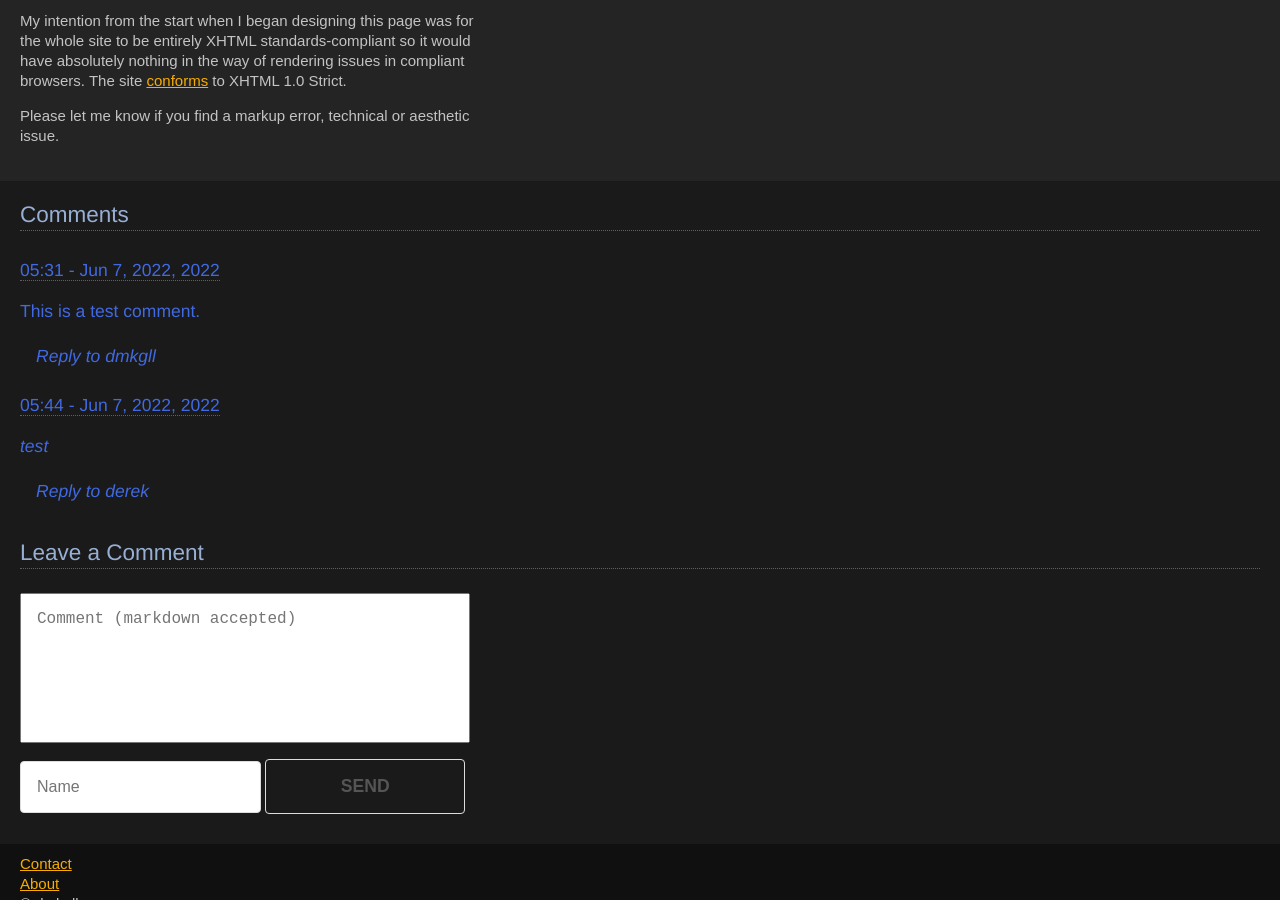
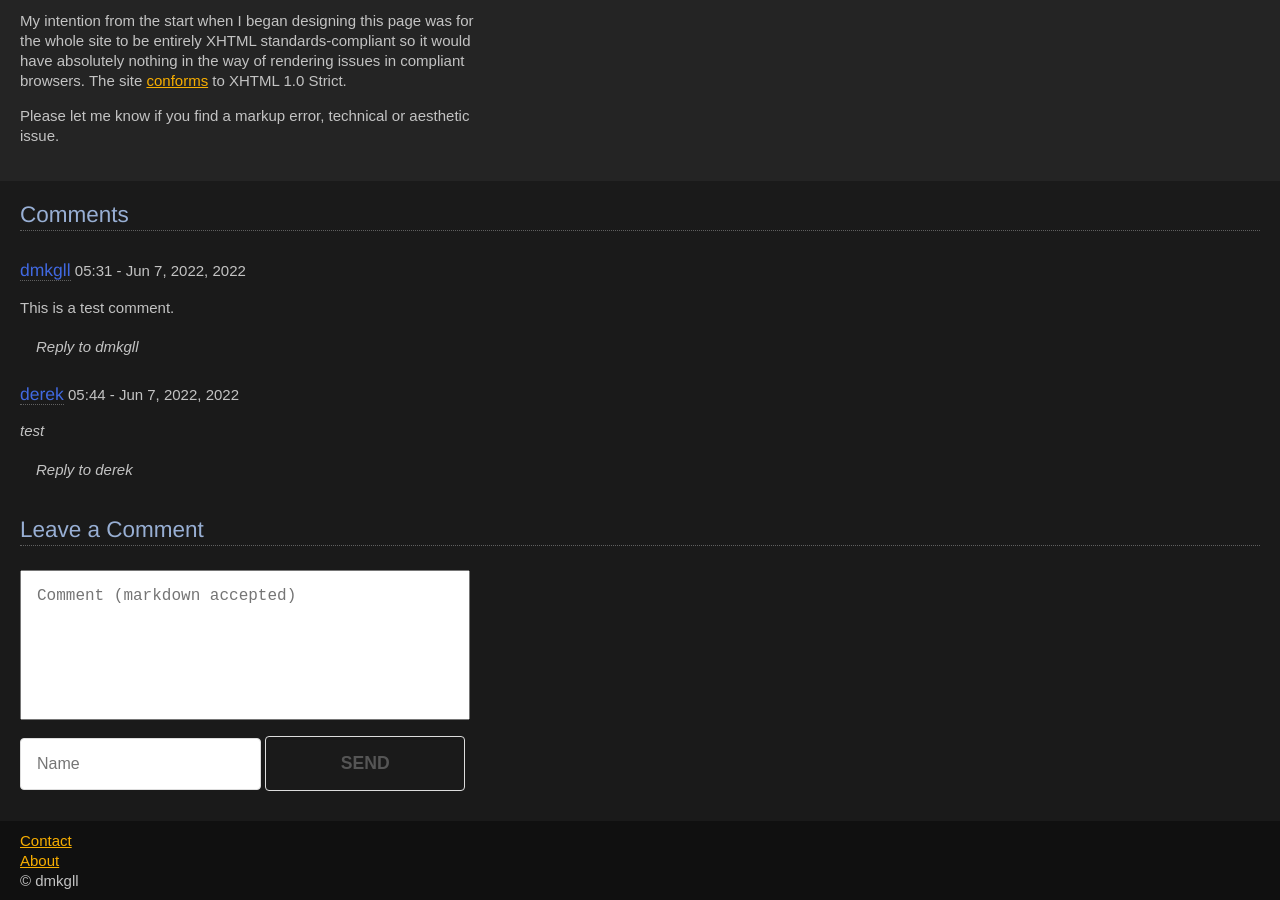
Before and after one commit to dmkgll/dmkgll, a Jekyll site: the page built from _posts/2022-06-06-test.md, in a window 1280 px wide and 900 px high, scrolled down 1692 px. Built offline with Jekyll 4.4.1, drawn with Linux system fonts in a browser that asks for light colours.

Commit message:
Update comment-list.html

```diff
--- a/_includes/comment-list.html
+++ b/_includes/comment-list.html
@@ -3,7 +3,7 @@
 {% assign sorted_comments = comments | sort: 'date' %}
 {% for comment in sorted_comments %}
 <div class="comment">
-    <h3 class="{{comment.admin}}>{{comment.name}}</h3>
+    <h3 class="{{comment.admin}}">{{comment.name}}</h3>
     <time class="post-meta dt-published" datetime="{{ page.date | date_to_xmlschema }}" itemprop="datePublished">
         {%- assign date_format = site.minima.date_format | default: "%b %-d, %Y" -%}
         {{ comment.date | date:"%H:%M - %b %-d, %Y, %Y" }}
```
